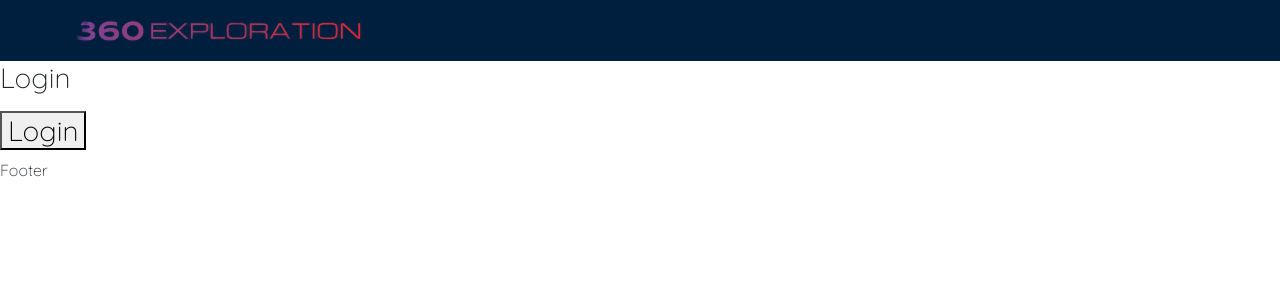
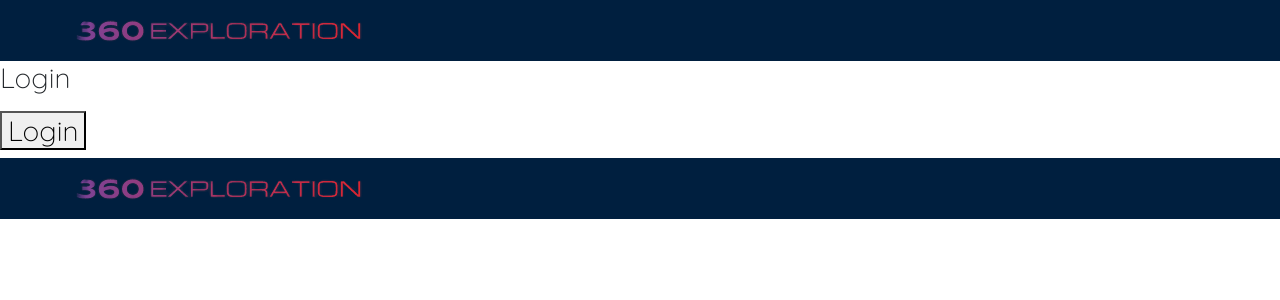
Before and after one commit to Andreyrios/hotel-hub-360, a React (Create React App) app: page /iniciar-sesion in a window 1280 px wide. Shown: the top 300 px of the page. Built offline with nearby package versions, Linux system fonts and the light colour scheme.

Commit message:
feat: add footer

```diff
--- a/src/components/Footer/Footer.module.css
+++ b/src/components/Footer/Footer.module.css
@@ -0,0 +1,11 @@
+.footer {
+  display: flex;
+  align-items: center;
+  padding: 0.5rem 4rem;
+  justify-content: space-between;
+  background: var(--PRIMARY-COLOR);
+}
+
+.logo {
+  margin: 0;
+}
--- a/src/components/Footer/Footer.tsx
+++ b/src/components/Footer/Footer.tsx
@@ -1,8 +1,21 @@
+// Libraries
+import { Link } from 'react-router-dom'
+// Styles
 import styles from './Footer.module.css'
+// Images
+import logo from '../../images/logo360.png'
+// Utils
+import { pathName } from '../../utils/pathName'
 
 function Footer() {
   return (
-    <p>Footer</p>
+    <footer className={styles.footer}>
+      <Link to={pathName.main} >
+        <figure className={styles.logo}>
+          <img src={logo} alt="HotelHub360" />
+        </figure>
+      </Link>
+    </footer>
   )
 }
 
```
